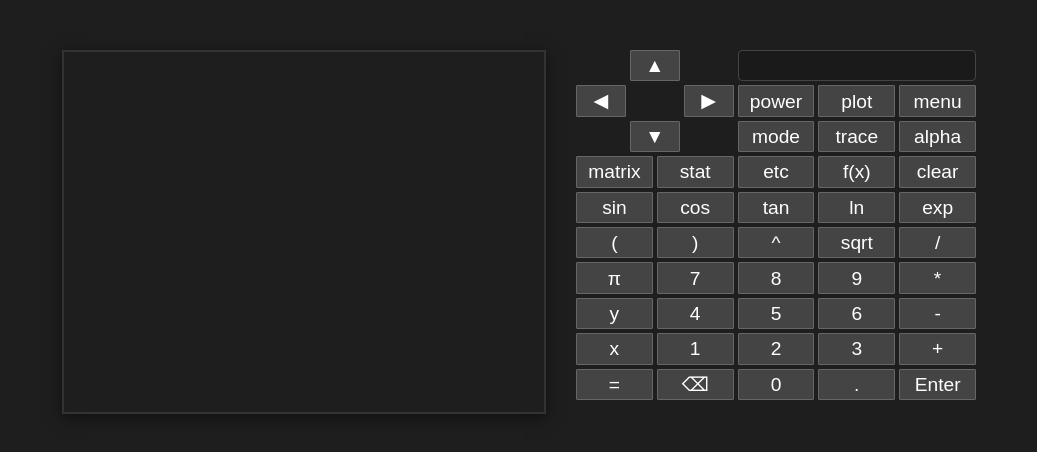
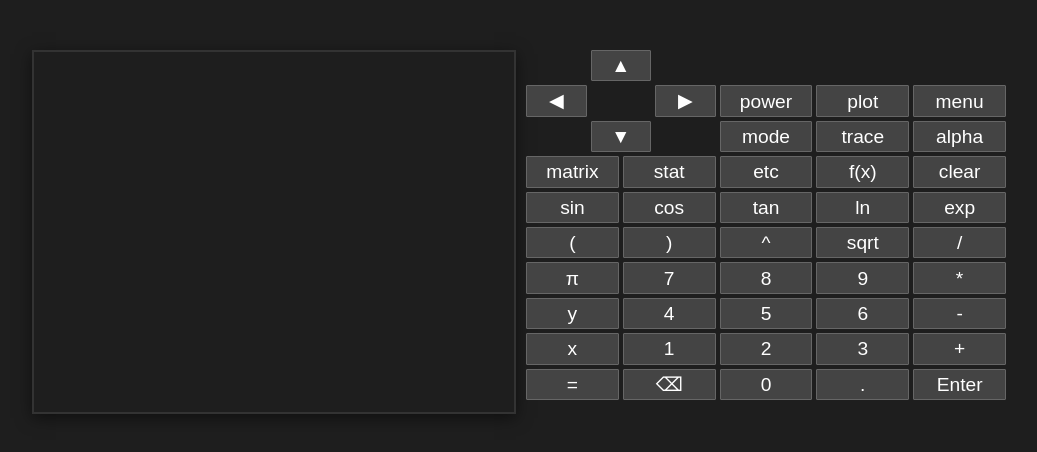
Before and after one commit to brandonbate/brandos, a plain HTML site: page index.html in a window 1280 px wide. Shown: the whole page, without its empty margins (121-1158 px from the left). Drawn offline with Linux system fonts and the light colour scheme; no server answers.

Commit message:
Add files via upload

```diff
--- a/index.html
+++ b/index.html
@@ -3,7 +3,6 @@
 <head>
    <meta charset="utf-8">
    <title>Brandos</title>
-   <meta name="viewport" content="width=device-width">
 
    <style>
 
@@ -23,7 +22,7 @@
          align-items: flex-start;  /* Aligns them at the top */
          flex-wrap: wrap;
          justify-content: center;  /* Centers the whole block on the page */
-         gap: 30px;                /* Adds space between canvas and text */
+         gap: 10px;                /* Adds space between canvas and text */
          max-width: 1000px;
          width: 100%;
       }
@@ -107,7 +106,7 @@
          gap: 4px; /* The space between the buttons */
 
          width: 100%;
-         max-width: 400px; /* Adjust this to make the keypad wider or narrower */
+         max-width: 480px; /* Adjust this to make the keypad wider or narrower */
          max-height: 350px;
          margin-top: 0px;
       }
@@ -144,12 +143,6 @@
          background-color: #007acc; /* Blue highlight on click */
       }
 
-      /* Optional: Hide empty tooltips so blank boxes don't appear on buttons without descriptions */
-      .keypad-container button[data-tooltip=""]::after,
-      .keypad-container button:not([data-tooltip])::after {
-         display: none;
-      }
-
       /* Carve out a 2x2 block in the main grid and turn it into a 3x3 mini-grid */
       .dpad-wrapper {
          grid-column: span 2; /* Takes up 2 columns */
@@ -177,14 +170,7 @@
       .btn-down { grid-column: 2; grid-row: 3; }
 
       .status-bar {
-         grid-column: span 3; /* The Magic: Stretches it across 3 button slots */
-
-         background-color: #1a1a1a;
-         color: #00ff00;
-         border: 1px solid #444;
-         border-radius: 4px;
-         font-family: monospace;
-         font-size: 0.9em;
+         grid-column: span 3;
 
          /* Center the text vertically inside the new grid slot */
          display: flex;
```
